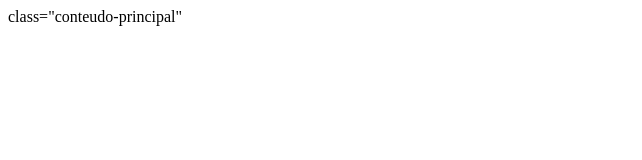
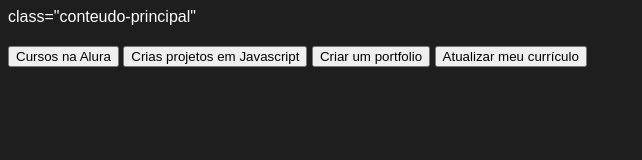
Before and after one commit to Jatharadesplanches/javascript, a plain HTML site: page index.html in a window 1280 px wide. Shown: the whole page, without its empty margins (0-642 px from the left). Drawn offline with Linux system fonts and the light colour scheme.

Commit message:
vídeo 2, no 3:49 minutos

```diff
--- a/index.html
+++ b/index.html
@@ -4,10 +4,18 @@
     <meta charset="UTF-8">
     <meta name="viewport" content="width=device-width, initial-scale=1.0">
     <title>meus objetivos do ano</title>
+    <link rel="stylesheet" href="style.css">
 </head>
 <body>
      <section> class="conteudo-principal"
             <h2 class="titulo-principal" meus objetivos do ano_></h2>
-     <section>
+     <div class="botoes">
+       <button class="botao">Cursos na Alura</button>
+       <button class="botao">Crias projetos em Javascript</button>
+       <button class="botao">Criar um portfolio</button>
+       <button class="botao">Atualizar meu currículo</button>
+        </div>
+
+            <section>
 </body>
 </html>
--- a/style.css
+++ b/style.css
@@ -0,0 +1,31 @@
+@import url('https://fonts.googleapis.com/css2?family-Chakra+Petch:w ght@400:700&display=swap');
+
+:root{
+    --cor-de-fundo: #1E1E1E;
+    --verde: #3FFF57;
+    --branco: #FFFFFF;
+    --botao-ativo: #3A375E;
+    --botao-inativo: rgba(206, 17, 206, 0.3);
+    --texto-fundo: rgba(58, 55, 94, 0.3);
+}
+
+body{
+    background-color: var(--cor-de-fundo);
+    color:var(--branco);
+    font-family: 'Chakra Petch', sans-serif;
+}
+
+
+.conteudo-principal{
+    display: flex;
+    flex-direction: column;
+    justify-content: center;
+    align-items: center;
+    max-width: 1200px;
+    width: 100%;
+    margin: 0 auto;
+    }
+
+    .titulo-principal{
+
+    }
```
